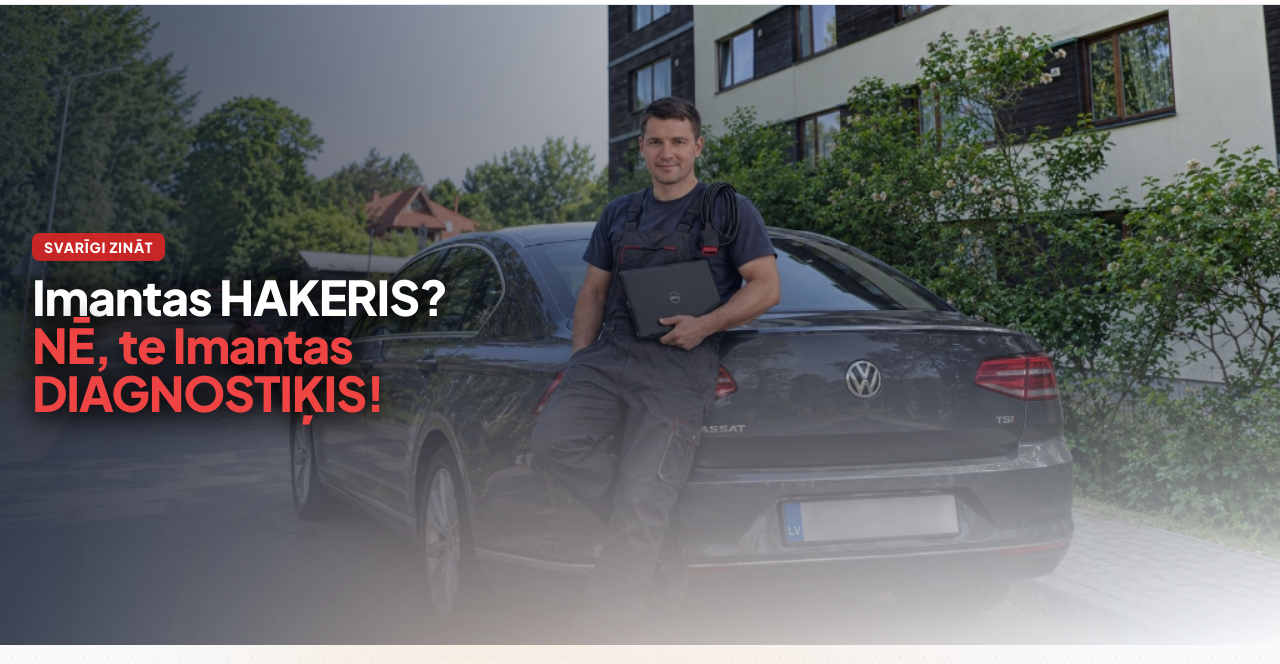
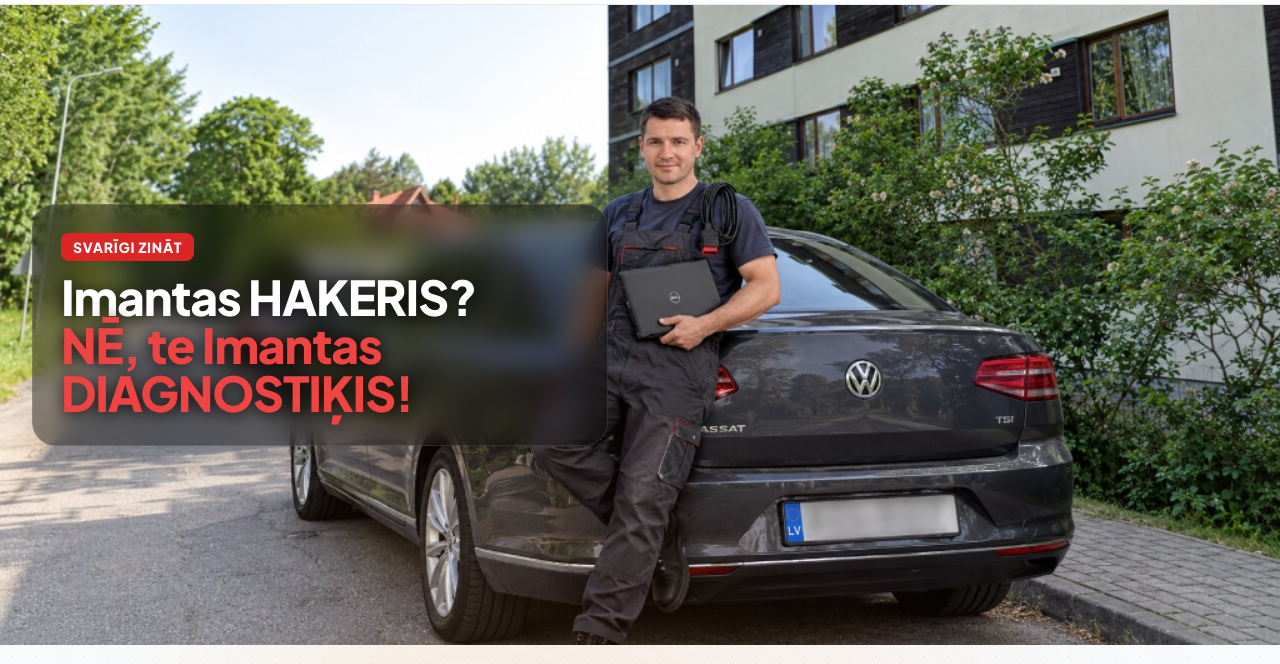
Before and after one commit to agrism/imantas-diagnostika, a website built with Vite: page index.html in a window 1280 px wide. Shown: the part 136-800 px from the top of the page. Built offline with nearby package versions, Linux system fonts and the light colour scheme.

Commit message:
fix(hero): remove global bottom haze and isolate backdrop blur strictly behind slogan text

```diff
--- a/index.html
+++ b/index.html
@@ -175,21 +175,17 @@
           class="w-full h-[50vh] sm:h-[60vh] md:h-[70vh] lg:h-[80vh] object-cover object-center"
           loading="eager"
         />
-        <!-- Lighter gradient overlay so master and background are brighter -->
-        <div class="absolute inset-0 bg-gradient-to-t from-slate-50 via-slate-900/20 to-transparent"></div>
-        <div class="absolute inset-0 bg-gradient-to-r from-slate-900/80 via-slate-900/30 to-transparent"></div>
-
-        <!-- Slogan Overlay (adjusted size so it doesn't cover master) -->
-        <div class="absolute inset-0 flex items-center justify-start">
+        <!-- Slogan Overlay (migliņa TIKAI pie teksta) -->
+        <div class="absolute inset-0 flex items-center justify-start pointer-events-none">
           <div class="max-w-7xl mx-auto px-4 sm:px-6 lg:px-8 w-full">
-            <div class="max-w-2xl">
-              <span class="inline-block px-3 py-1 rounded-lg bg-red-600/90 text-white font-black text-xs sm:text-sm uppercase tracking-wider mb-2 sm:mb-3 shadow-lg">
+            <div class="max-w-xl p-5 sm:p-7 rounded-3xl bg-black/45 backdrop-blur-md border border-white/10 shadow-2xl pointer-events-auto">
+              <span class="inline-block px-3 py-1 rounded-lg bg-red-600 text-white font-black text-xs sm:text-sm uppercase tracking-wider mb-2 sm:mb-3 shadow-lg">
                 Svarīgi zināt
               </span>
-              <h2 class="text-2xl sm:text-4xl md:text-5xl font-black leading-tight tracking-tight drop-shadow-[0_4px_16px_rgba(0,0,0,0.8)]">
-                <span class="text-white drop-shadow-[0_2px_12px_rgba(0,0,0,0.9)]">Imantas HAKERIS?</span>
+              <h2 class="text-2xl sm:text-4xl md:text-5xl font-black leading-tight tracking-tight">
+                <span class="text-white drop-shadow-[0_2px_8px_rgba(0,0,0,0.9)]">Imantas HAKERIS?</span>
                 <br/>
-                <span class="text-red-500 font-black drop-shadow-[0_2px_12px_rgba(0,0,0,0.9)]">NĒ, te Imantas DIAGNOSTIĶIS!</span>
+                <span class="text-red-500 font-black drop-shadow-[0_2px_8px_rgba(0,0,0,0.9)]">NĒ, te Imantas DIAGNOSTIĶIS!</span>
               </h2>
             </div>
           </div>
```
